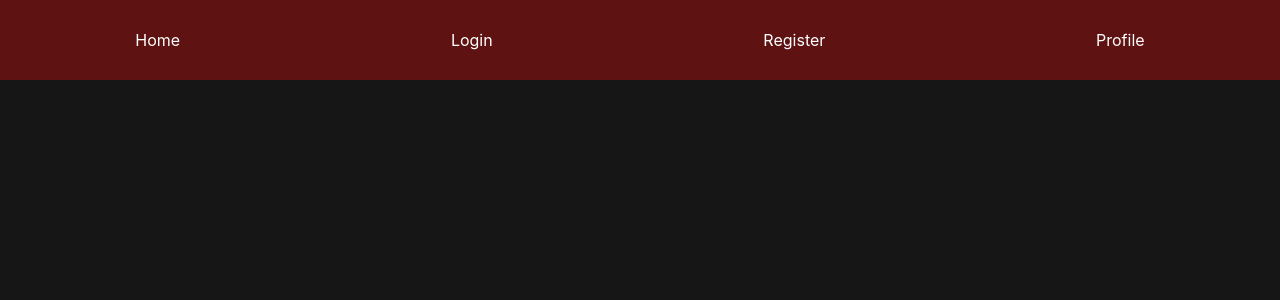
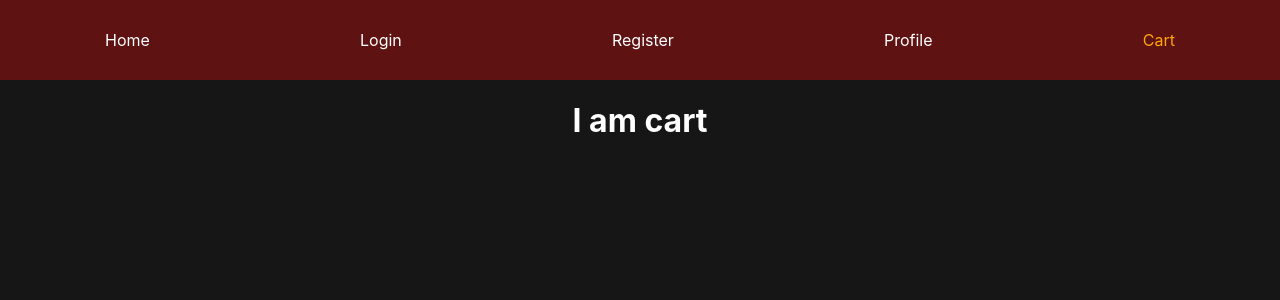
Before and after one commit to rafael-f-dev/Vintage-Vault, a React (Create React App) app in the folder vintage-vault-client/: page /cart in a window 1280 px wide. Shown: the top 300 px of the page. Built offline with nearby package versions, Linux system fonts and the light colour scheme; no server answers.

Commit message:
continuing

```diff
--- a/vintage-vault-client/src/App.js
+++ b/vintage-vault-client/src/App.js
@@ -4,6 +4,7 @@ import Home from './views/Home.js';
 import Login from './views/Login.js';
 import Register from './views/Register.js';
 import Profile from './views/Profile.js';
+import Cart from './views/Cart.js';
 import axios from 'axios';
 import { URL } from './config.js';
 import { BrowserRouter as Router, Routes, Route, Navigate } from 'react-router-dom';
@@ -48,6 +49,7 @@ function App() {
           <Route path ="/login" element={isLoggedIn ? <Navigate to="/"/> : <Login login={login} />}/>
           <Route path ="/register" element={isLoggedIn ? <Navigate to="/"/> : <Register login={login} />}/>
           <Route path ="/profile" element={isLoggedIn ? <Profile logout={logout} /> : <Navigate to="/"/>}/>
+          <Route path="/cart" element={<Cart/>}/>
         </Routes>
       </Router>
     </div>
--- a/vintage-vault-client/src/components/Navbar.js
+++ b/vintage-vault-client/src/components/Navbar.js
@@ -9,6 +9,7 @@ const Navbar = () => {
             <NavLink to={"/login"} className={({ isActive }) => (isActive ? 'active' : 'default')} >Login</NavLink>
             <NavLink to={"/register"} className={({ isActive }) => (isActive ? 'active' : 'default')} >Register</NavLink>
             <NavLink to={"/profile"} className={({ isActive }) => (isActive ? 'active' : 'default')} >Profile</NavLink>
+            <NavLink to={"/cart"} className={({ isActive }) => (isActive ? 'active' : 'default')} >Cart</NavLink>
         </div>
     )
 }
--- /dev/null
+++ b/vintage-vault-client/src/views/Cart.js
@@ -0,0 +1,10 @@
+import React from 'react';
+
+const Cart = () => {
+    return (<div>
+             <h1>I am cart</h1>
+           </div>
+    )
+};
+
+export default Cart;
```
